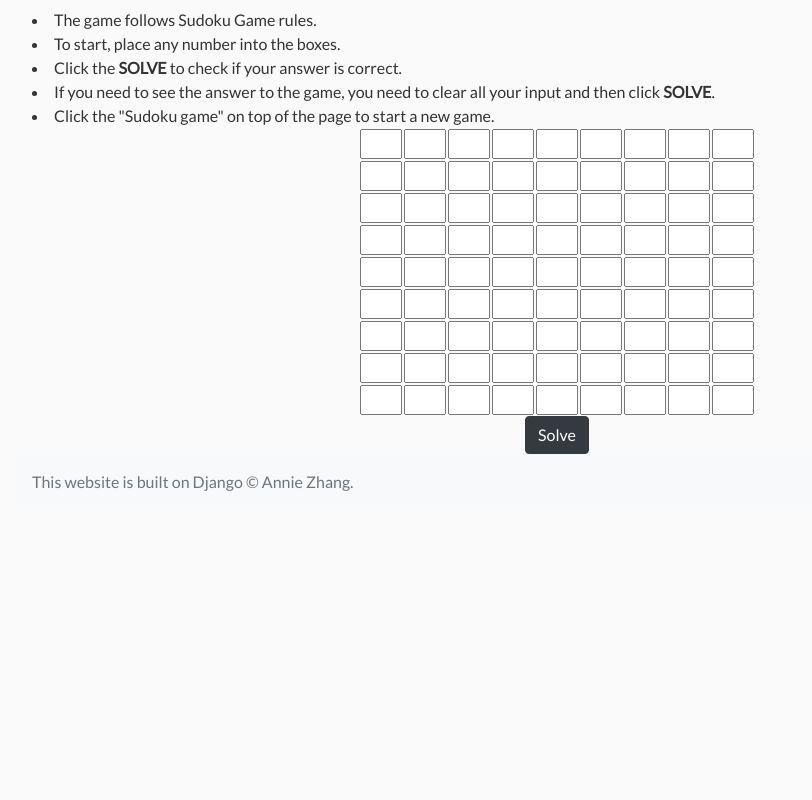
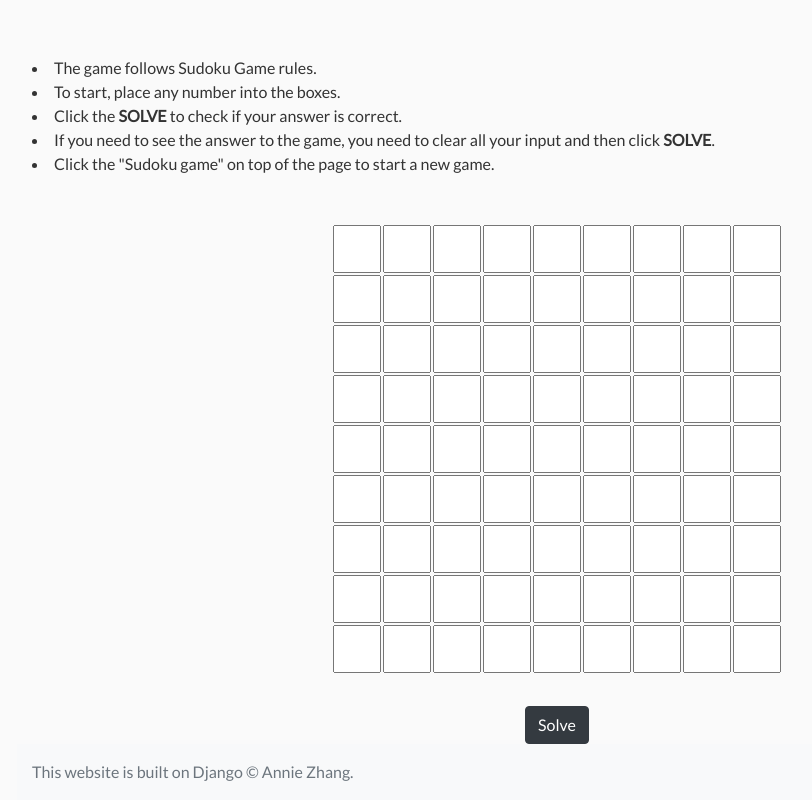
Before and after one commit to anniegezhang/portfolio, a Django app: page /sudoku/ in a window 1280 px wide. Shown: the part 104-904 px from the top of the page, without its empty margins (83-895 px from the left). Before the commit the page ends 595 px from the top, so only its background shows below. Run offline with Django 4.2, Linux system fonts and the light colour scheme; some libraries are stand-ins or nearby versions.

Commit message:
finished sudoku game

```diff
--- a/personal_portfolio/settings.py
+++ b/personal_portfolio/settings.py
@@ -11,6 +11,7 @@ https://docs.djangoproject.com/en/4.0/ref/settings/
 """
 
 from pathlib import Path
+import os
 
 # Build paths inside the project like this: BASE_DIR / 'subdir'.
 BASE_DIR = Path(__file__).resolve().parent.parent
@@ -119,6 +120,7 @@ USE_TZ = True
 # https://docs.djangoproject.com/en/4.0/howto/static-files/
 
 STATIC_URL = '/portfolio/static/'
+STATIC_ROOT = os.path.join(BASE_DIR, 'static')
 
 # Default primary key field type
 # https://docs.djangoproject.com/en/4.0/ref/settings/#default-auto-field
--- a/portfolio/static/portfolio/custom.css
+++ b/portfolio/static/portfolio/custom.css
@@ -85,3 +85,21 @@ h1, h2, h3, h4, h5, h6 {
     display: flex;
     flex-direction: column;
   }
+
+.sudokuinput {
+    width: 1em;
+    height: 1em;
+}
+
+#solverbutton {
+    padding-top: 2em;
+}
+
+table, tr, td{
+    border: 1px solid black;
+}
+
+#instructions{
+    padding-top: 3em;
+    padding-bottom: 3em;
+}
--- a/portfolio/templates/portfolio/base.html
+++ b/portfolio/templates/portfolio/base.html
@@ -53,6 +53,7 @@
   <div class="container">
     {% block content %}{% endblock %}
   </div>
+
       <!-- footer -->
       <footer class="footer mt-auto py-3 bg-light">
         <div class="container">
--- a/sudoku/static/sudoku/css/main.css
+++ b/sudoku/static/sudoku/main.css
@@ -4,14 +4,14 @@
 }
 
 #solverbutton {
-    padding-top: 1em;
+    padding-top: 2em;
 }
 
 table, tr, td{
-    border: 1px solid black;
+    border: 1px  black;
 }
 
 #instructions{
-    padding-top: 2em;
-    padding-bottom: 2em;
+    padding-top: 3em;
+    padding-bottom: 3em;
 }
--- a/sudoku/templates/sudoku/home.html
+++ b/sudoku/templates/sudoku/home.html
@@ -1,6 +1,7 @@
 {% extends "portfolio/base.html" %}
 {% load static %}
 {% block content %}
+<link href="{%static 'sudoku/main.css' %}" rel="stylesheet" />
 <div class="container">
   <a href="{% url 'sudoku:home' %}"><h1 class="header" align="center">Sudoku Game</h1></a>
 <div class="container" id="instructions">
@@ -40,15 +41,21 @@
       </tbody>
       {% endif %}
     </table>
-    {% if messages %}
-  <ul class="messages">
-    {% for message in messages %}
-      <li class="{{ message.tags }}">{{ message }}</li>
-    {% endfor %}
-  </ul>
-{% endif %}
-
-    <div class="container" id="solverbutton"><button class="btn btn-dark" type="submit" name="button">Solve</button></div>
+    <main class="flex-shrink-0">
+      <!--<main role="main" class="container content">-->
+      <div class="row">
+        <div class="col-md-12">
+          {% if messages %}
+            {% for message in messages %}
+              <div class="alert alert-{{ message.tags }}">
+                {{ message }}
+              </div>
+            {% endfor %}
+          {% endif %}
+        </div>
+      </div>
+    </main>
+  <div class="container" id="solverbutton"><button class="btn btn-dark" type="submit" name="button">Solve</button></div>
   </form>
   {% endblock %}
 </div>
```
